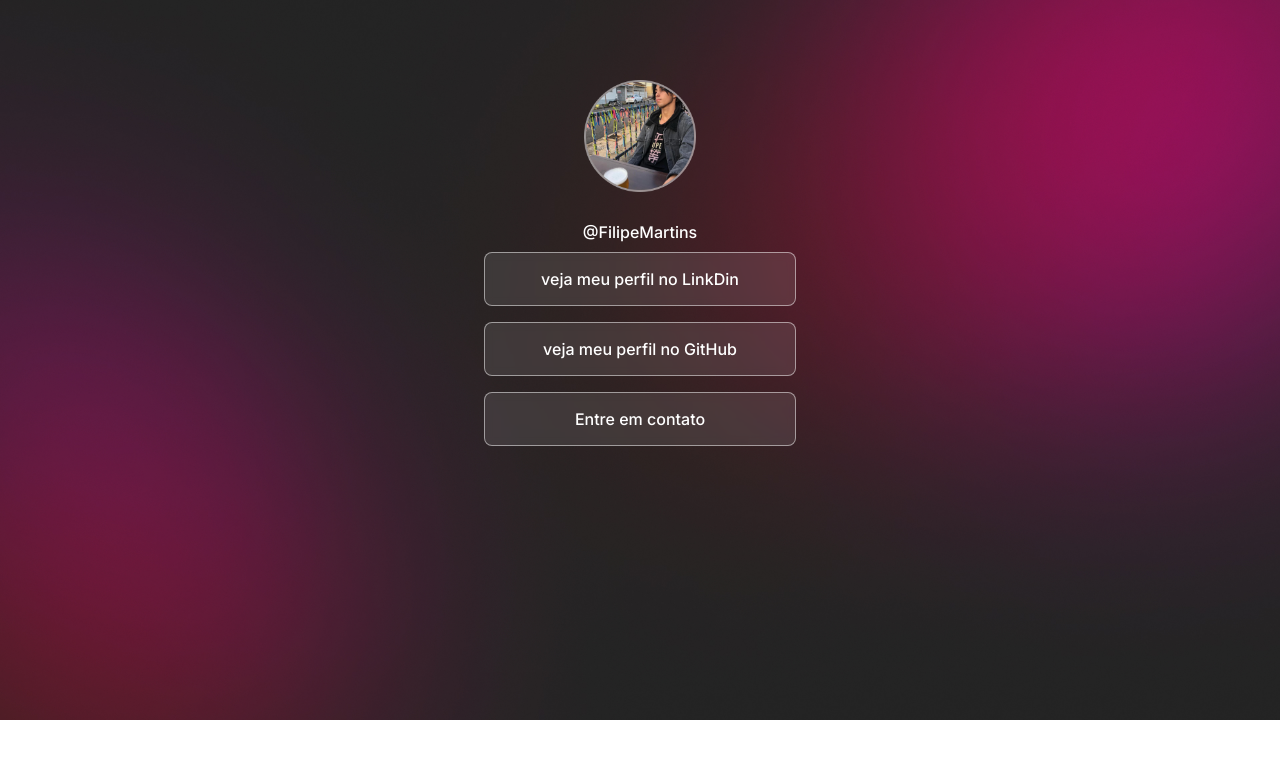
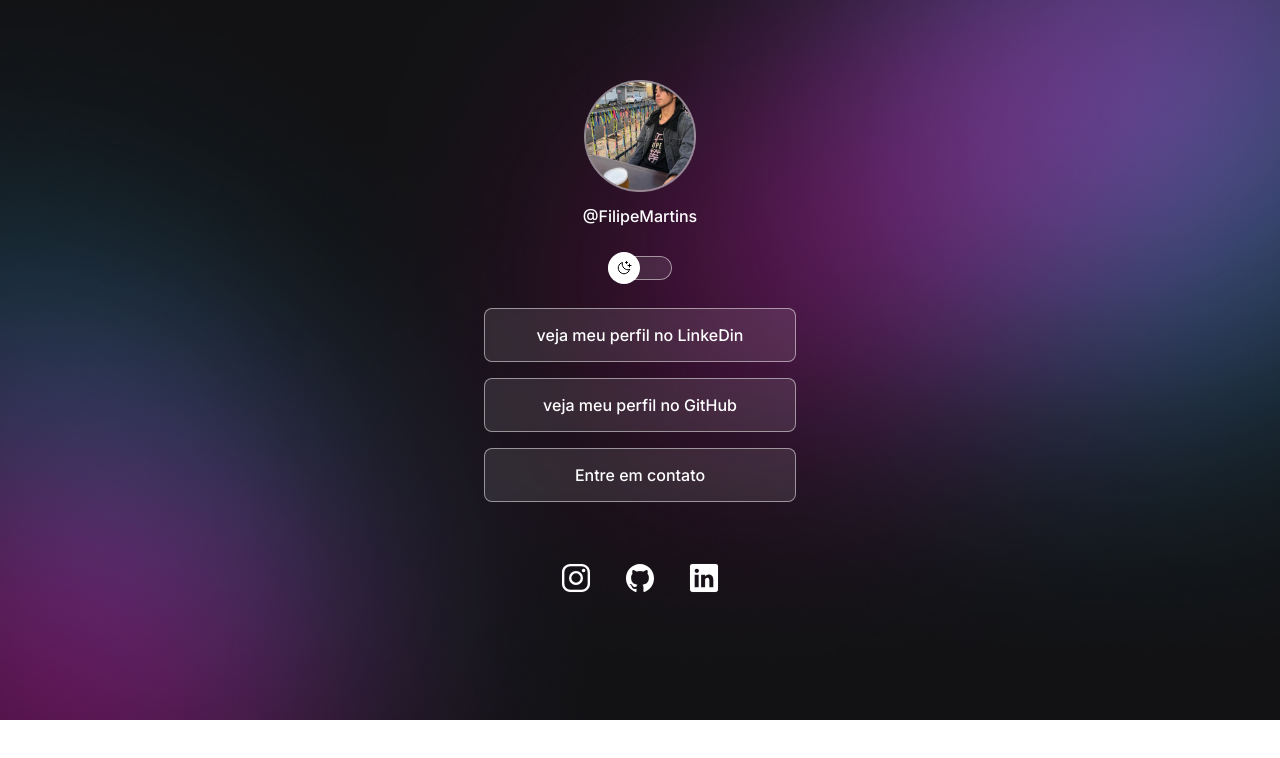
Before and after one commit to FilipeMatins/portf-lio, a plain HTML site: page index.html in a window 1280 px wide. Drawn offline with nearby package versions, Linux system fonts and the light colour scheme.

Commit message:
finalizando html e css

```diff
--- a/index.html
+++ b/index.html
@@ -1,5 +1,5 @@
 <!DOCTYPE html>
-<html lang="pt-br">
+<html lang="pt-br" class="">
   <head>
     <link rel="preconnect" href="https://fonts.googleapis.com">
 <link rel="preconnect" href="https://fonts.gstatic.com" crossorigin>
@@ -15,16 +15,17 @@
     <div id="container">
       <div id="profile">
         <img src="./assets/avatar-dark.png" alt="" />
-      <div id="container1">
         <p>@FilipeMartins</p>
+      </div>
+         <div id="switch"><button>
+          </button> <span></span>
+        </div>
 
-    <ul>
-
+   <ul>
       <li>
         <a href="https://www.linkedin.com/in/filipe-martins-7b73a126a/"
-        target="_blank" >veja meu perfil no LinkDin</a>
+        target="_blank" >veja meu perfil no LinkeDin</a>
       </li>
-
       <li>
         <a href="https://github.com/FilipeMatins"
         target="_blank">veja meu perfil no GitHub</a>
@@ -34,7 +35,20 @@
         <a href="#">Entre em contato</a>
       </li>
     </ul>
+    <div id="sociallinks">
+      <a href="https://www.instagram.com/alony_filipe/" target="_blank">
+    <ion-icon name="logo-instagram"></ion-icon>
+    </a>
+    <a href="https://github.com/FilipeMatins?tab=overview&from=2023-04-01&to=2023-04-30" target="_blank">
+      <ion-icon name="logo-github"></ion-icon>
+    </a>
+    <a href="https://www.linkedin.com/in/filipe-martins-developer/" target="_blank">
+      <ion-icon name="logo-linkedin"></ion-icon>
+    </a>
+    </div>
 
-      </div>
+
+      <script type="module" src="https://unpkg.com/ionicons@7.1.0/dist/ionicons/ionicons.esm.js"></script>
+<script nomodule src="https://unpkg.com/ionicons@7.1.0/dist/ionicons/ionicons.js"></script>
   </body>
 </html>
--- a/style.css
+++ b/style.css
@@ -3,9 +3,29 @@
   padding:0;
   box-sizing: border-box;
 }
+:root{
+  --text-color: white;
+  --bg-url:url(./assets/bg-desktop-dark\ \(1920x1080\).jpg);
+ --stroke-color: rgba(255,255,255, 0.5);
+ --surface-color: rgba(255, 255, 255, 0.1);
+ --surface-color-hover:rgba(0, 0, 0, 0.02);
+ --highlight-color:rgba(255, 255, 255, 0.2);
+  --switch-bg-url: url(./assets/moon-stars.svg);
+
+}
+.light {
+  --text-color: black;
+  --bg-url:url(./assets/bg-desktop-light\ \(1920x1080\).jpg);
+  --stroke-color: rgba(0, 0, 0, 0.5);
+  --surface-color: rgba(255, 255, 255, 0.05);
+  --surface-color-hover:rgba(0, 0, 0, 0.02);
+   --highlight-color: rgba(0, 0, 0, 0.1);
+  --switch-bg-url: url(./assets/sun.svg);
+
+}
 
 body {
-  background-image: url(./assets/bg-desktop-dark\ \(1920x1080\)\(1\).jpg);
+  background-image: var(--bg-url);
   background-repeat: no-repeat;
   background-position: center top;
   background-size: cover;
@@ -13,7 +33,7 @@ body {
 
 body * {
   font-family: "Inter", sans-serif;
-  color: white;
+  color: var(--text-color);
 }
 
 #container {
@@ -35,9 +55,46 @@ body * {
 #profile p {
   font-weight: 500;
   line-height: 24px;
-  margin-top: 16px;
+  margin-top: 8px;
+}
 
-  padding: 8px;
+#switch {
+  position: relative;
+  width: 64px;
+
+margin: auto;
+  padding: 4px 0px;
+
+
+}
+
+#switch button {
+  position: absolute;
+  left: 0;
+  z-index: 1;
+  width: 32px;
+  height: 32px;
+  border: none;
+  border-radius: 50%;
+  background: white var(--switch-bg-url) no-repeat center;
+ top: 50%;
+  left: 0;
+  transform: translateY(-50%);
+  cursor: pointer;
+}
+#switch span {
+  display:block;
+  width: 64px;
+  height: 24px;
+ border: 1px solid var(--stroke-color);
+ background-color: var(--surface-color) ;
+  backdrop-filter: blur(4px);
+   -webkit-backdrop-filter: blur(4px);
+   border-radius: 9999px;
+}
+.light #switch button {
+  right: 0;
+  left:initial
 }
 
 ul {
@@ -45,6 +102,7 @@ ul {
   display: flex;
   flex-direction: column;
   gap: 16px;
+  padding: 24px;
 }
 
 ul li a{
@@ -55,10 +113,9 @@ ul li a{
 
 padding: 16px 24px;
 
-background: rgba(255, 255, 255,0.1);
-border: 1px solid rgba(255, 255, 255,0.5);
+background: var(--surface-color);
+border: 1px solid var(--stroke-color);
 border-radius: 8px;
-
 backdrop-filter: blur(4px);
 -webkit-backdrop-filter: blur(4px);
 text-decoration: none;
@@ -68,5 +125,26 @@ transition: background 0.5s;
 }
 
 ul li a:hover {
-  background: rgba(255, 255, 255,0.5);
-border: 1.5px solid white}
+  background: var(--surface-color-hover);
+border: 1.5px solid var(--text-color);}
+
+#sociallinks {
+ display: flex;
+ justify-content: center;
+ padding: 20px 0;
+  font-size:32px;
+}
+#sociallinks a {
+  display:flex;
+  align-items: center;
+ padding: 16px;
+  justify-content: center;
+border-radius: 50%;
+  transition: background 0.2s;
+}
+
+#sociallinks a:hover{
+background: var(--highlight-color);
+
+
+}
```
Also changed, not shown: assets/bg-desktop-light (1920x1080).jpg (added), assets/moon-stars.svg (added), assets/sun.svg (added).
